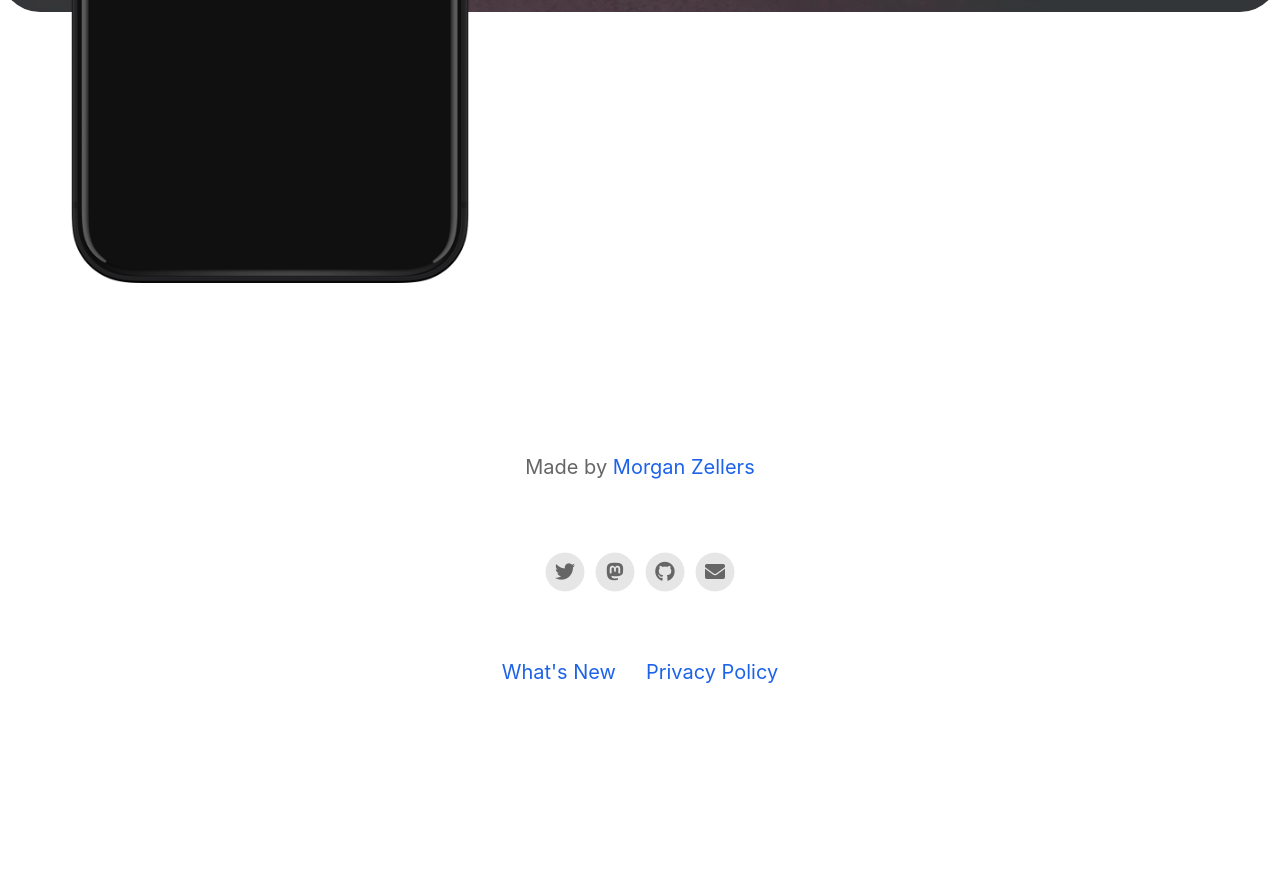
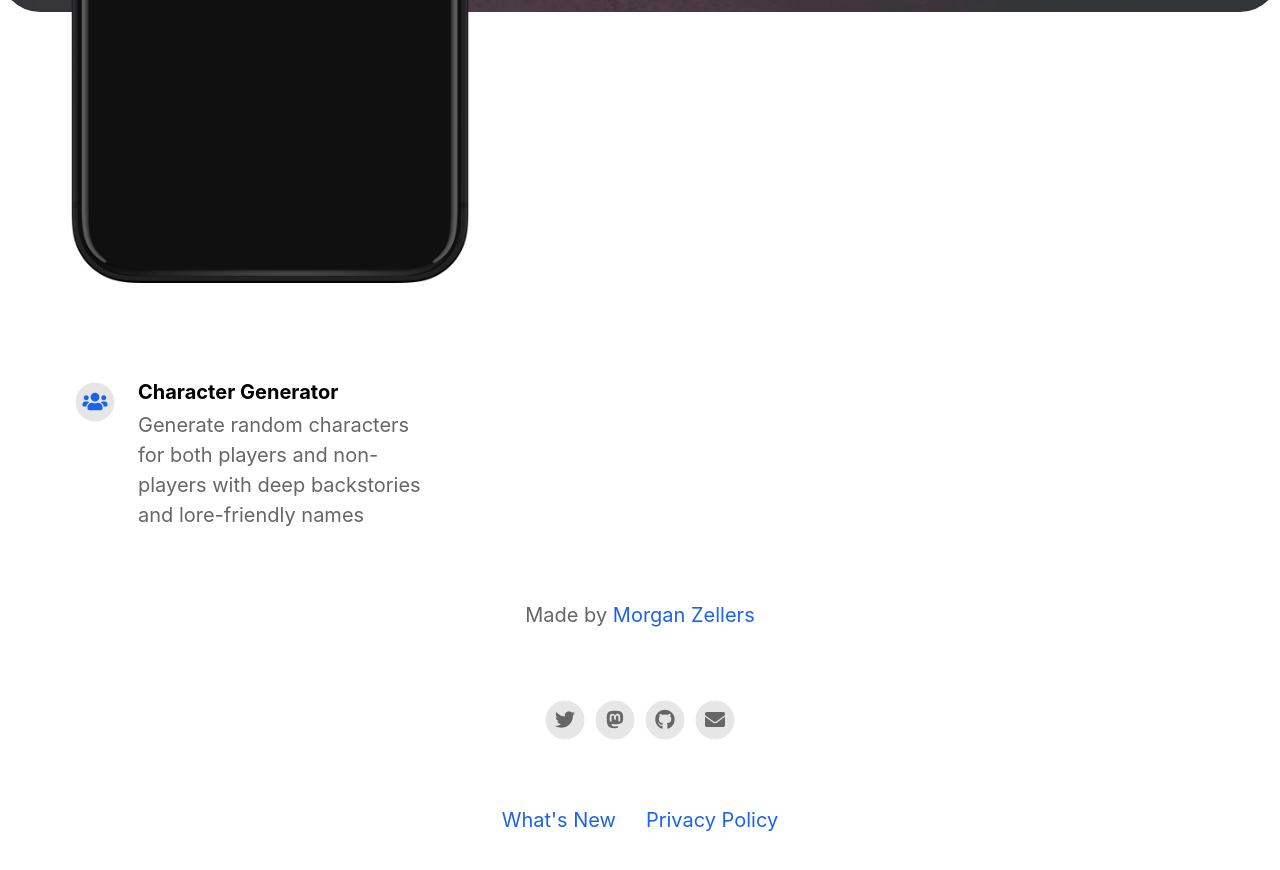
Before and after one commit to morganzellers/character-roller-app, a Jekyll site: the page built from index.html, in a window 1280 px wide and 900 px high, scrolled down 702 px. Shown: the top 870 px of the window. Built offline with Jekyll 4.4.1, drawn with Linux system fonts in a browser that asks for light colours; nearby versions of some CDN libraries; before the commit the page ends 1454 px from its top, so only the background shows below that.

```diff
--- a/_config.yml
+++ b/_config.yml
@@ -34,11 +34,11 @@ mastodon_link                             : https://mastodon.social/@m0rgabyte
 
 
 # Feature List                            Edit, add or remove features to be presented.
-# features                                  :
+features                                  :
 
-#   - title                                 : Votes
-#     description                           : See recent votes from the Senate and the House of Representatives.
-#     fontawesome_icon_name                 : list
+  - title                                 : Character Generator
+    description                           : Generate random characters for both players and non-players with deep backstories and lore-friendly names
+    fontawesome_icon_name                 : users
 
 #   - title                                 : Bills
 #     description                           : See new bills as they are introduced to congress.
```
